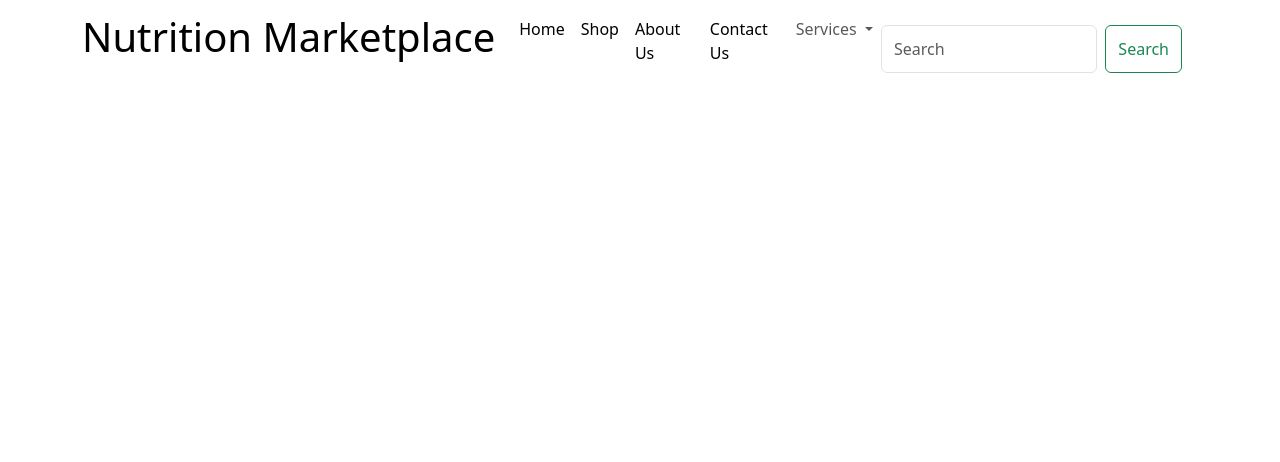
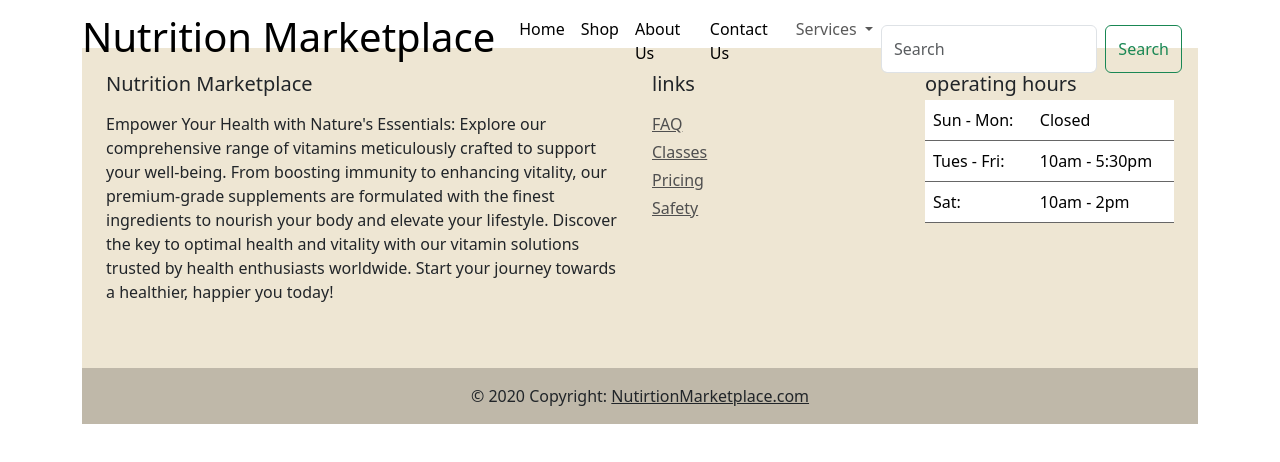
Before and after one commit to NottStevee/CMPSC-390, a plain HTML site: page Front End/Index.html in a window 1280 px wide. Drawn offline with nearby package versions, Linux system fonts and the light colour scheme.

Commit message:
footer is being added

```diff
--- a/Front End/Index.html
+++ b/Front End/Index.html
@@ -87,9 +87,68 @@
 
     <!-- page content goes here -->
 
-</body>
-
 <body>
 
 </body>
+    <!-- Remove the container if you want to extend the Footer to full width. -->
+<div class="container my-5">
+
+  <footer style="background-color: #eee6d3;">
+    <div class="container p-4">
+      <div class="row">
+        <div class="col-lg-6 col-md-12 mb-4">
+          <h5 class="mb-3 text-dark">Nutrition Marketplace</h5>
+          <p>
+Empower Your Health with Nature's Essentials: Explore our comprehensive range of vitamins meticulously crafted to support your well-being. From boosting immunity to enhancing vitality, our premium-grade supplements are formulated with the finest ingredients to nourish your body and elevate your lifestyle. Discover the key to optimal health and vitality with our vitamin solutions trusted by health enthusiasts worldwide. Start your journey towards a healthier, happier you today!
+          </p>
+        </div>
+        <div class="col-lg-3 col-md-6 mb-4">
+          <h5 class="mb-3 text-dark">links</h5>
+          <ul class="list-unstyled mb-0">
+            <li class="mb-1">
+              <a href="#!" style="color: #4f4f4f;">FAQ</a>
+            </li>
+            <li class="mb-1">
+              <a href="#!" style="color: #4f4f4f;">Classes</a>
+            </li>
+            <li class="mb-1">
+              <a href="#!" style="color: #4f4f4f;">Pricing</a>
+            </li>
+            <li>
+              <a href="#!" style="color: #4f4f4f;">Safety</a>
+            </li>
+          </ul>
+        </div>
+        <div class="col-lg-3 col-md-6 mb-4">
+          <h5 class="mb-1 text-dark">operating hours</h5>
+          <table class="table" style="border-color: #666;">
+            <tbody>
+              <tr>
+                <td>Sun - Mon:</td>
+                <td>Closed</td>
+              </tr>
+              <tr>
+                <td>Tues - Fri:</td>
+                <td>10am - 5:30pm</td>
+              </tr>
+                 <tr>
+                <td>Sat:</td>
+                <td>10am - 2pm</td>
+              </tr>
+            </tbody>
+          </table>
+        </div>
+      </div>
+    </div>
+    <div class="text-center p-3" style="background-color: rgba(0, 0, 0, 0.2);">
+      © 2020 Copyright:
+      <a class="text-dark" href="Index.html">NutirtionMarketplace.com</a>
+    </div>
+    <!-- Copyright -->
+  </footer>
+
+</div>
+<!-- End of .container -->
+
+
 </html>
```
